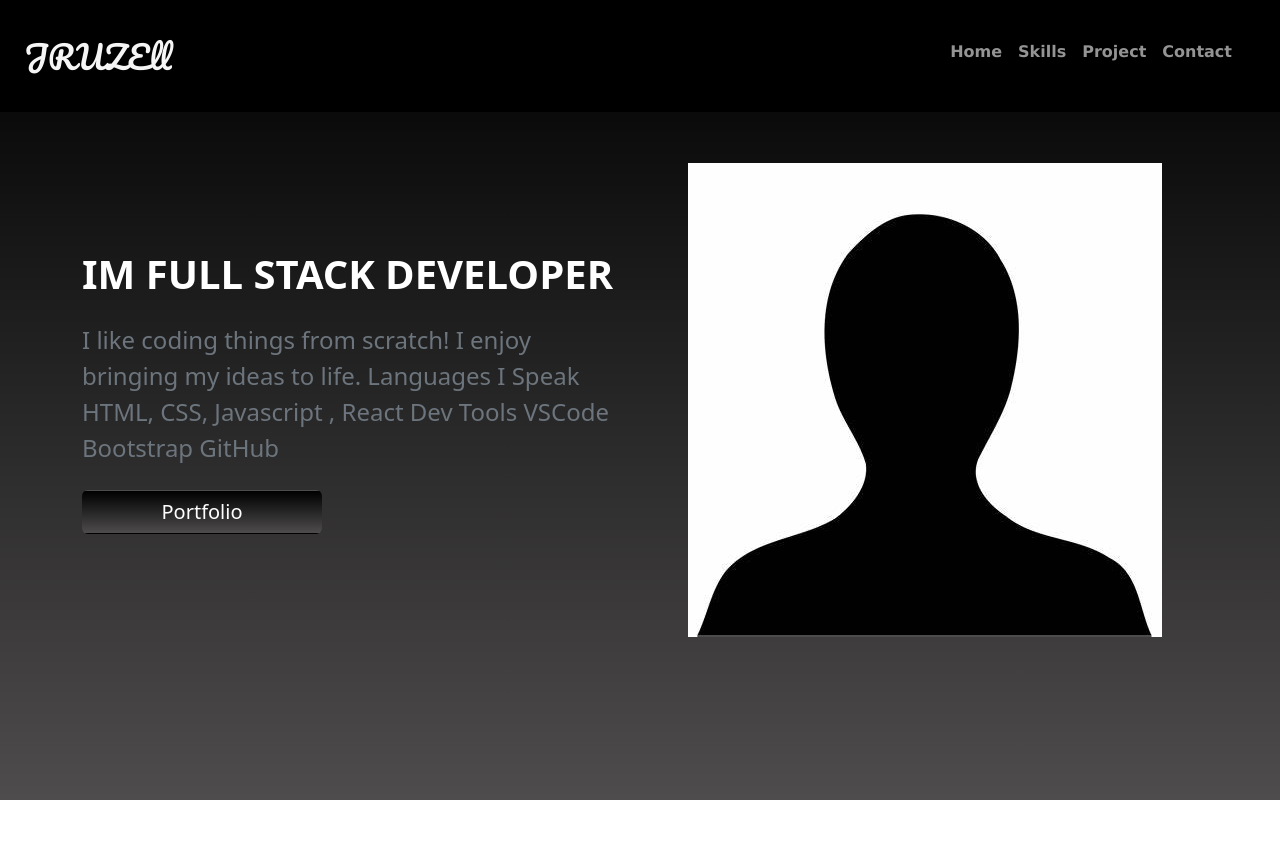
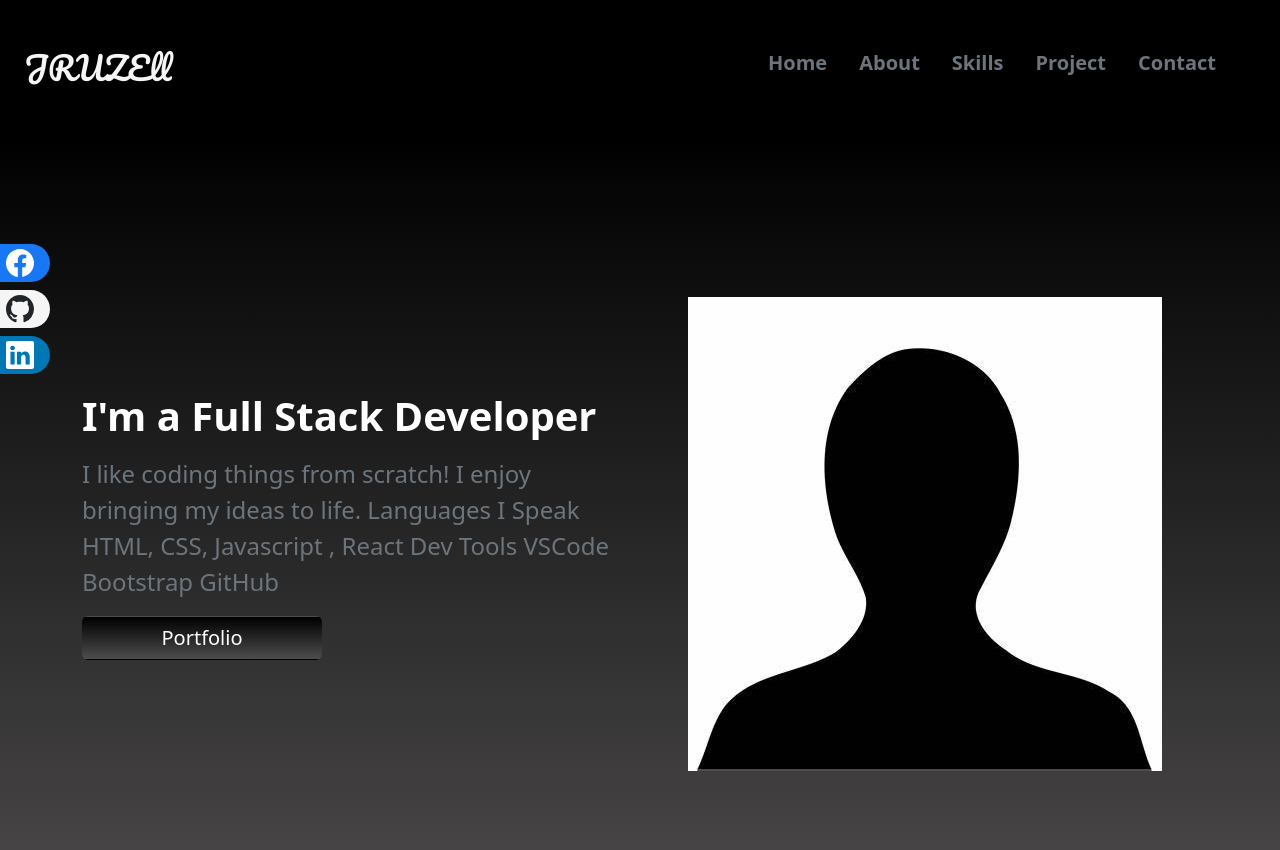
Before and after one commit to Ruzell11/react-portfolio, a React (Create React App) app: page / in a window 1280 px wide. Shown: the top 850 px of the page. Before the commit the page ends 800 px from the top, so only its background shows below. Built offline with nearby package versions, Linux system fonts and the light colour scheme; a web font is replaced by a local one.

Commit message:
added socialIcons

```diff
--- a/src/App.js
+++ b/src/App.js
@@ -1,16 +1,20 @@
 import React from 'react';
 import Home from './components/Home';
 import NavBar from './components/Navbar';
+import SocialMedia from './components/socialMedia';
 
 
 
-class App extends React.Component{
-  render(){
-    return(
-      <>
-      <NavBar />
-      <Home />
-      </>
+class App extends React.Component {
+  render() {
+    return (
+      <div>
+        <NavBar />
+        <Home />
+        <SocialMedia />
+      </div>
+
+
 
     )
   }
--- a/src/components/Home.js
+++ b/src/components/Home.js
@@ -1,34 +1,30 @@
 import React from 'react'
 import Lion from '../assets/lion.jpg'
 import Blank from '../assets/blank.jpg'
-import {AiOutlineRight} from 'react-icons/ai';
+import { AiOutlineRight } from 'react-icons/ai';
 
 class Home extends React.Component {
     render() {
         return (
-            <div name='home' className='home px-5 align-items-center justify-content-center ' >
+            <div name='home' className='home px-5 align-items-center justify-content-center' >
                 <div className="container d-flex justify-content-center align-items-center h-100">
                     <div className="row">
                         <div className="col-12 col-sm-12 col-md-12 col-lg-12 col-xl-6 col-xxl-6 d-flex align-items-center justify-content-center">
                             <div>
-                                <h1 className='fw-bolder text-white' >
-                                    IM FULL STACK DEVELOPER
+                                <h1 className='fw-bolder text-white '>
+                                    I'm a Full Stack Developer
                                 </h1>
-                                <p className='text-secondary fs-4 my-4'>
-                                I like coding things from scratch! I enjoy bringing my ideas to life. Languages I Speak HTML, CSS, Javascript , React Dev Tools VSCode Bootstrap GitHub
+                                <p className='text-secondary fs-4 my-3'>
+                                    I like coding things from scratch! I enjoy bringing my ideas to life. Languages I Speak HTML, CSS, Javascript , React Dev Tools VSCode Bootstrap GitHub
                                 </p>
-                                <button className='btn btnPortfolio text-white fs-5 fw-light mb-3' style={{width:'15rem'}}>Portfolio</button>
+                                <button className='btn btnPortfolio rounded text-white fs-5 fw-light mb-3' style={{ width: '15rem' }}>Portfolio</button>
                             </div>
                         </div>
                         <div className='col-12 col-sm-12 col-md-12 col-lg-12 col-xl-6 col-xxl-6 d-flex justify-content-center align-items-center'>
                             <img src={Blank} alt="" className='img-fluid' />
-
                         </div>
                     </div>
                 </div>
-
-
-
             </div>
         )
     }
--- a/src/components/Navbar.js
+++ b/src/components/Navbar.js
@@ -8,7 +8,6 @@ class Navbar extends React.Component {
         super();
         this.state = {
             navbar: false,
-            show: false
         }
     }
     // setting previous state
@@ -23,6 +22,10 @@ class Navbar extends React.Component {
             link: 'Home'
         },
         {
+            id:5,
+            link:'About'
+        },
+        {
             id: 2,
             link: 'Skills'
         },
@@ -30,6 +33,7 @@ class Navbar extends React.Component {
             id: 3,
             link: 'Project'
         },
+
         {
             id: 4,
             link: 'Contact'
@@ -38,7 +42,7 @@ class Navbar extends React.Component {
 
     render() {
         return (
-            <div className='d-flex justify-content-between align-items-center p-4 nav position-fixed w-100' style={{ backgroundColor: 'black' }}>
+            <div className='d-flex justify-content-between align-items-center p-4 nav' style={{ backgroundColor: 'black' }}>
                 <div className="logo mt-2">
                     <h2 className='name'>JRUZEll</h2>
                 </div>
@@ -47,7 +51,7 @@ class Navbar extends React.Component {
                             {this.links.map(({id , link}) => {
                                 return (
                                     <>
-                                        <li key={id}>{link}</li>
+                                        <li key={id} className='nav-link text-secondary fw-bolder fs-5 pe-auto'>{link} </li>
                                     </>
                                 )
                             })}
@@ -58,13 +62,13 @@ class Navbar extends React.Component {
                 </div>
 
                 <ul className={!this.state.navbar ? 'd-none' :
-                    'position-absolute top-0 start-0  d-flex justify-content-center align-items-center flex-column d-md-flex d-sm-flex d-lg-flex d-xxl-none d-xl-none'
-                } style={{ backgroundColor: 'black', height:'100vh', width:'100vw'}}>
+                    'position-absolute top-0 start-0  d-flex justify-content-center align-items-center flex-column d-md-flex d-sm-flex d-lg-none d-xxl-none d-xl-none w-100 navMobile'
+                } style={{ marginTop:'5rem'}}>
                     <div onClick={this.handleClick}>
                     {this.links.map(({id , link}) => {
                                 return (
                                     <>
-                                        <li key={id} className='fs-3 py-4'>{link}</li>
+                                        <li key={id} className='fs-3 py-4 nav-link text-secondary'>{link}</li>
                                     </>
                                 )
                             })}
--- /dev/null
+++ b/src/components/socialMedia.js
@@ -0,0 +1,62 @@
+import React from 'react'
+import { BsFacebook, BsGithub, BsLinkedin } from 'react-icons/bs'
+
+
+class SocialMedia extends React.Component {
+    handleColor = () => {
+        console.log(this.Icons)
+    }
+
+    Icons = [
+        {
+            id: 1,
+            icon: <BsFacebook />,
+            text: 'Facebook',
+            background: 'blue'
+        },
+        {
+            id: 2,
+            icon: <BsGithub />,
+            text: 'Github',
+            background: 'black'
+        },
+        {
+            id: 3,
+            icon: <BsLinkedin />,
+            text: 'Linkedin',
+            background: '#4267B2'
+        }
+    ]
+
+
+
+    render() {
+        return (
+            <>
+                <div className='position-fixed iconsDiv d-flex flex-column ' style={{ width: '10rem' }} >
+                    {/* {this.Icons.map(({id , icon , text , background}) =>{
+                        return(
+                            <>
+                            <li key={id} className='icons text-white' style={{listStyle:"none" , cursor:'pointer' }}>{text}{icon}</li>
+                            </>
+                        )
+                    })} */}
+                    <li className='icons text-right text-white fs-5 my-1  d-flex justify-content-end py-1 rounded-pill'
+                    style={{listStyle:'none', backgroundColor: '#1877f2'}}>
+                        Facebook  <span className='fs-3 d-flex align-items-center px-3'><BsFacebook /></span>
+                        </li>
+                    <li className='icons text-right text-dark fs-5 my-1  d-flex justify-content-end py-1 rounded-pill'
+                    style={{listStyle:'none' , backgroundColor: 'whitesmoke'}}>
+                        Github  <span className='fs-3 d-flex align-items-center px-3'><BsGithub /></span>
+                        </li>
+                    <li className='icons text-right text-white fs-5 my-1  d-flex justify-content-end py-1 rounded-pill'
+                    style={{listStyle:'none' , backgroundColor:'#0077B5'}}>
+                        Linkedin <span className='fs-3 d-flex align-items-center px-3'><BsLinkedin /></span>
+                        </li>
+
+                </div>
+            </>
+        )
+    }
+}
+export default SocialMedia;
--- a/src/index.css
+++ b/src/index.css
@@ -2,6 +2,7 @@
 :root {
   --header-color: #949494;
   --body--color:#D6D5CB;
+  --bg-html:linear-gradient(to bottom , black , rgb(78, 76, 76));
 }
 *{
   margin: 0;
@@ -13,14 +14,7 @@
   font-family: 'Pacifico', cursive;
   cursor: pointer;
 }
-li{
-  color: var(--header-color);
-  font-weight: 900;
-  list-style: none;
-  padding-left: 1rem;
-  cursor: pointer;
-  font-family: Verdana, Geneva, Tahoma, sans-serif;
-}
+
 .bars{
   z-index: 500;
   cursor: pointer;
@@ -29,15 +23,48 @@ li{
 .active{
   background-color: #0a192f ;
 }
-li:hover{
-  color: whitesmoke;
+.nav-link:hover{
+  color: whitesmoke !important;
+
 }
 .home{
-  background: linear-gradient(to bottom , black , rgb(78, 76, 76));
+  background: var(--bg-html);
   height: 100vh;
   color: whitesmoke;
 }
 .btnPortfolio{
   font-family: 'Pacifico', cursive;
-  background: linear-gradient(to bottom , black , rgb(78, 76, 76)) !important;
+  background: var(--bg-html);
 }
+::-webkit-scrollbar {
+  width: 20px;
+}
+::-webkit-scrollbar-thumb {
+  background: var(--bg-html);
+}
+::-webkit-scrollbar-thumb:hover {
+  background: gray !important;
+}
+.navMobile{
+  background: var(--bg-html);
+}
+.iconsDiv{
+  top: 30%;
+  left: 0%;
+
+}
+.icons{
+  font-family: Georgia, 'Times New Roman', Times, serif;
+  cursor: pointer;
+  transform: translate(-110px , 0px);
+
+}
+.icons:hover{
+
+  transform: translate(0px , 0px);
+  transition: .3s ease-in;
+
+}
+.navMobile{
+  z-index: 500;
+}
```
